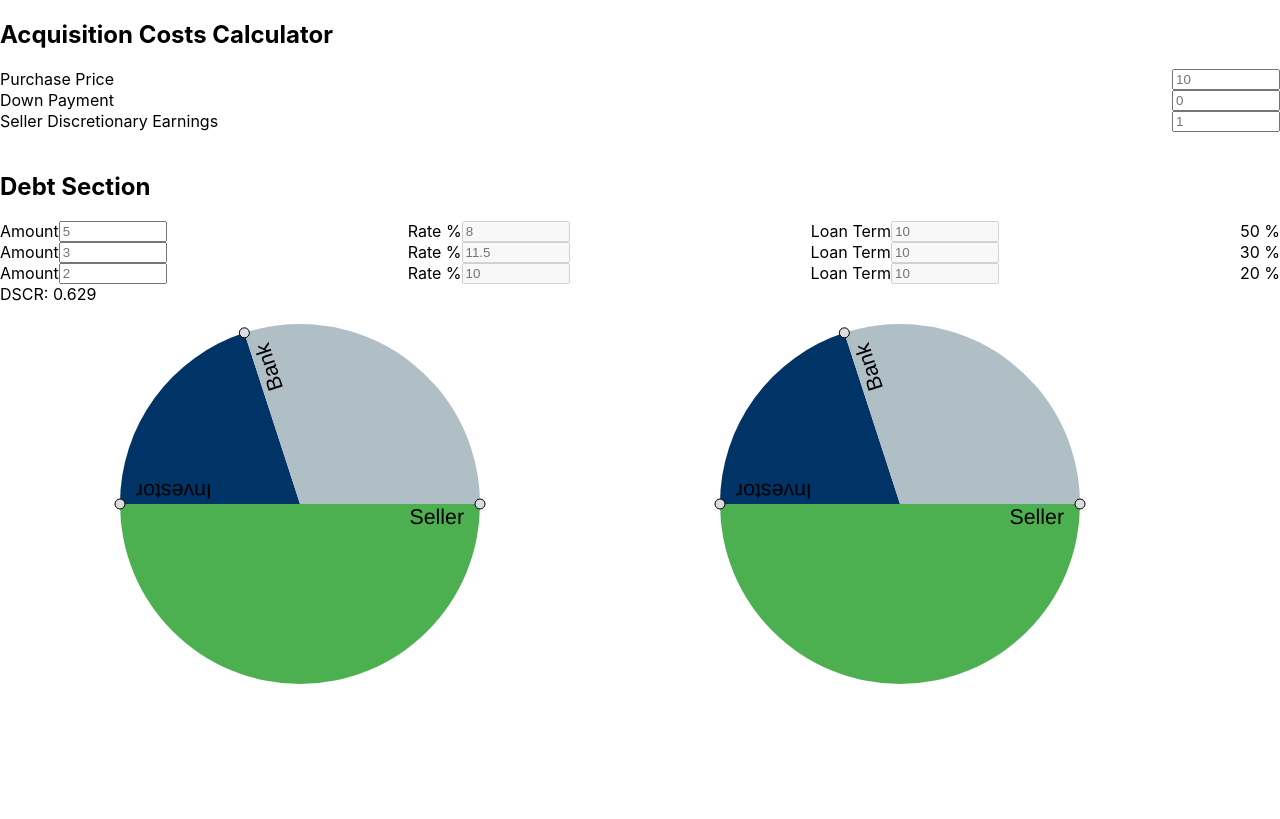
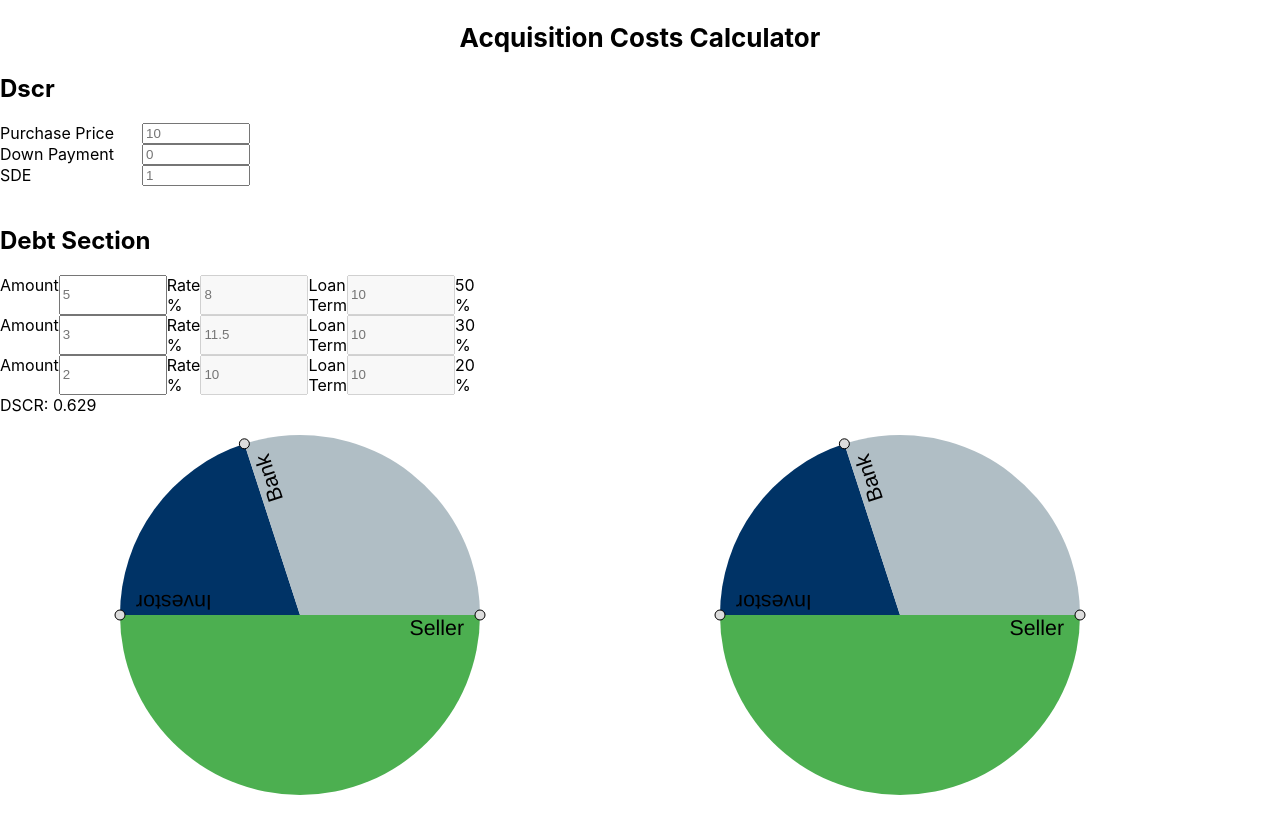
Before and after one commit to TheCoderNamedBridget/AcquisitionCostCalculator, a React (Create React App) app: page / in a window 1280 px wide. Built offline with nearby package versions, Linux system fonts and the light colour scheme.

Commit message:
add input styling

```diff
--- a/src/App.css
+++ b/src/App.css
@@ -14,15 +14,13 @@
   }
 }
 
-.App-header {
-  background-color: #1b5bdc;
-  min-height: 100vh;
+.header {
   display: flex;
   flex-direction: column;
   align-items: center;
   justify-content: center;
   font-size: calc(10px + 2vmin);
-  color: white;
+  color: black;
 }
 
 .App-link {
--- a/src/App.tsx
+++ b/src/App.tsx
@@ -7,7 +7,7 @@ import Dscr from './Pages/Dscr';
 function App() {
   return (
     <InputsProvider >
-      <h2>Acquisition Costs Calculator</h2>
+      <h2 className="header">Acquisition Costs Calculator</h2>
       {/* <ProfitMarginGraph /> */}
       <Dscr />
     </InputsProvider>
--- /dev/null
+++ b/src/Pages/Dscr.css
@@ -0,0 +1,6 @@
+.dscr-inputs {
+    display: flex;
+    flex-direction: column;
+    justify-content: space-between;
+    width: 250px;
+}
--- a/src/Pages/Dscr.tsx
+++ b/src/Pages/Dscr.tsx
@@ -3,6 +3,7 @@ import LabelledInput from "../components/LabelledInput";
 import DebtSection from "../components/DebtSection";
 import { DebtItem } from "../types";
 import { formatNum } from "../utilities";
+import './Dscr.css'
 
 
 /**
@@ -79,9 +80,12 @@ const Dscr = () => {
 
     return (
         <div className="dscr">
-            <LabelledInput labelText={"Purchase Price"} value={purchasePrice} setValue={setPurchasePrice} />
-            <LabelledInput labelText={"Down Payment"} value={downPayment} setValue={setDownPayment} />
-            <LabelledInput labelText={"Seller Discretionary Earnings"} value={sde} setValue={setSde} />
+            <h2>Dscr</h2>
+            <div className="dscr-inputs">
+                <LabelledInput labelText={"Purchase Price"} value={purchasePrice} setValue={setPurchasePrice} />
+                <LabelledInput labelText={"Down Payment"} value={downPayment} setValue={setDownPayment} />
+                <LabelledInput labelText={"SDE"} value={sde} setValue={setSde} />
+            </div>
             <br />
             <DebtSection purchasePrice={purchasePrice} debts={debts} setDebts={setDebts} />
             <label> DSCR: {formatNum(dscr)}</label>
--- a/src/components/DebtEntry.tsx
+++ b/src/components/DebtEntry.tsx
@@ -45,6 +45,7 @@ const DebtEntry = (props: DebtEntryProps) => {
     }
 
     return (
+        // TODO: switch out the debt entries to be something more row like without labels
         <div className="debt-entry">
             <LabelledInput labelText={"Amount"} value={principal} setValue={setPrincipal} />
             <LabelledInput labelText={"Rate %"} value={rate} setValue={setRate} disabled={true} />
--- a/src/components/DebtSection.css
+++ b/src/components/DebtSection.css
@@ -1,3 +1,8 @@
+.debts-section {
+    /* TODO finish styling this so that it is more like a table */
+    width: 400px;
+}
+
 .debt-row {
     display: flex;
     justify-content: space-between;
--- a/src/components/DebtSection.tsx
+++ b/src/components/DebtSection.tsx
@@ -56,8 +56,6 @@ const DebtSection = (props: DebtSectionProps) => {
     return (
         <div className="debts-section">
             <h2>Debt Section</h2>
-
-
             <DebtEntry amount={formatNum(sellerAmount * props.purchasePrice)} debtItem={{ ...defaultSellerDebtItem, id: 0, }} purchasePrice={props.purchasePrice} onChange={updateDebtEntry} />
             <DebtEntry amount={formatNum(bankAmount * props.purchasePrice)} debtItem={{ ...defaultBankDebtItem, id: 1 }} purchasePrice={props.purchasePrice} onChange={updateDebtEntry} />
             <DebtEntry amount={formatNum(investorAmount * props.purchasePrice)} debtItem={{ ...defaultInvestorDebtItem, id: 2 }} purchasePrice={props.purchasePrice} onChange={updateDebtEntry} />
```
